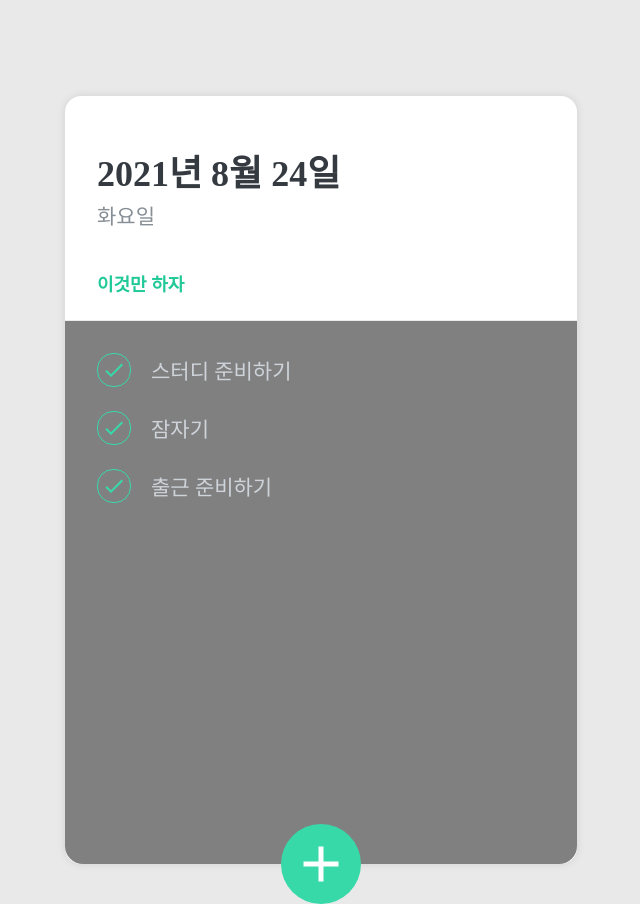
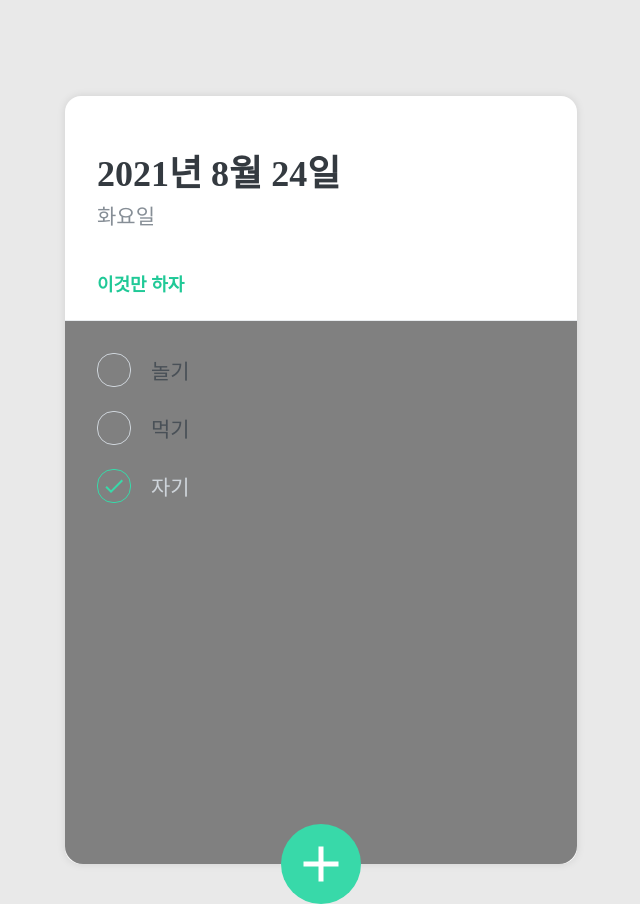
Before and after one commit to ny0011/web-dipping, a React (Create React App) app: page / in a window 1280 px wide. Shown: the whole page, without its empty margins (319-959 px from the left). Built offline with nearby package versions, Linux system fonts and the light colour scheme.

Commit message:
use react Context API

```diff
--- a/src/App.js
+++ b/src/App.js
@@ -1,9 +1,10 @@
-import { createGlobalStyle } from "styled-components";
-import "./App.css";
-import TodoCreate from "./components/TodoCreate";
-import TodoHead from "./components/TodoHead";
-import TodoList from "./components/TodoList";
-import { TodoTemplate } from "./components/TodoTemplate";
+import { createGlobalStyle } from 'styled-components';
+import './App.css';
+import TodoHead from './components/TodoHead';
+import TodoList from './components/TodoList';
+import { TodoTemplate } from './components/TodoTemplate'
+import TodoListContext from './context/TodoContext';
+import TodoCreate from "./components/TodoCreate"
 
 const GlobalStyle = createGlobalStyle`
   body {
@@ -16,9 +17,16 @@ function App() {
     <>
       <GlobalStyle></GlobalStyle>
       <TodoTemplate>
-        <TodoHead></TodoHead>
-        <TodoList></TodoList>
-        <TodoCreate></TodoCreate>
+        <TodoListContext.Provider value={[
+          // mock data
+          { id: 1, text: "놀기", done: false },
+          { id: 2, text: "먹기", done: false },
+          { id: 3, text: "자기", done: true }
+        ]}>
+          <TodoHead></TodoHead>
+          <TodoList></TodoList>
+          <TodoCreate></TodoCreate>
+        </TodoListContext.Provider>
       </TodoTemplate>
     </>
   );
--- a/src/components/TodoList.js
+++ b/src/components/TodoList.js
@@ -1,4 +1,6 @@
+import { useContext } from "react";
 import styled from "styled-components";
+import TodoListContext from "../context/TodoContext";
 import TodoItem from "./TodoItem";
 
 const TodoListBlock = styled.div`
@@ -11,12 +13,18 @@ const TodoListBlock = styled.div`
   border-bottom-right-radius: 18px;
 `;
 
+// context를 사용하는 consumer
+// useContext로 context를 지정해두면 이 앱 밖에서 provider를 찾음
 const TodoList = () => {
+  const data = useContext(TodoListContext)
+  console.log(data)
+
   return (
     <TodoListBlock>
-      <TodoItem text="스터디 준비하기" done={true} id={1}></TodoItem>
-      <TodoItem text="잠자기" done={true} id={2}></TodoItem>
-      <TodoItem text="출근 준비하기" done={true} id={3}></TodoItem>
+      {data.map((item) => {
+        return <TodoItem text={item.text} done={item.done} id={item.id} key={item.id}></TodoItem>
+      }
+      )}
     </TodoListBlock>
   );
 };
--- /dev/null
+++ b/src/context/TodoContext.js
@@ -0,0 +1,11 @@
+import { createContext } from "react"
+
+// 초기 데이터
+// 상위 provider가 없는데 하위 컴포넌트가 이걸 읽으려고 할 때
+// 앱 크래시를 막는 방어 데이터
+const initialTodoList = []
+
+// 초기값이 []인 컨텍스트 생성
+const TodoListContext = createContext(initialTodoList)
+
+export default TodoListContext
```
